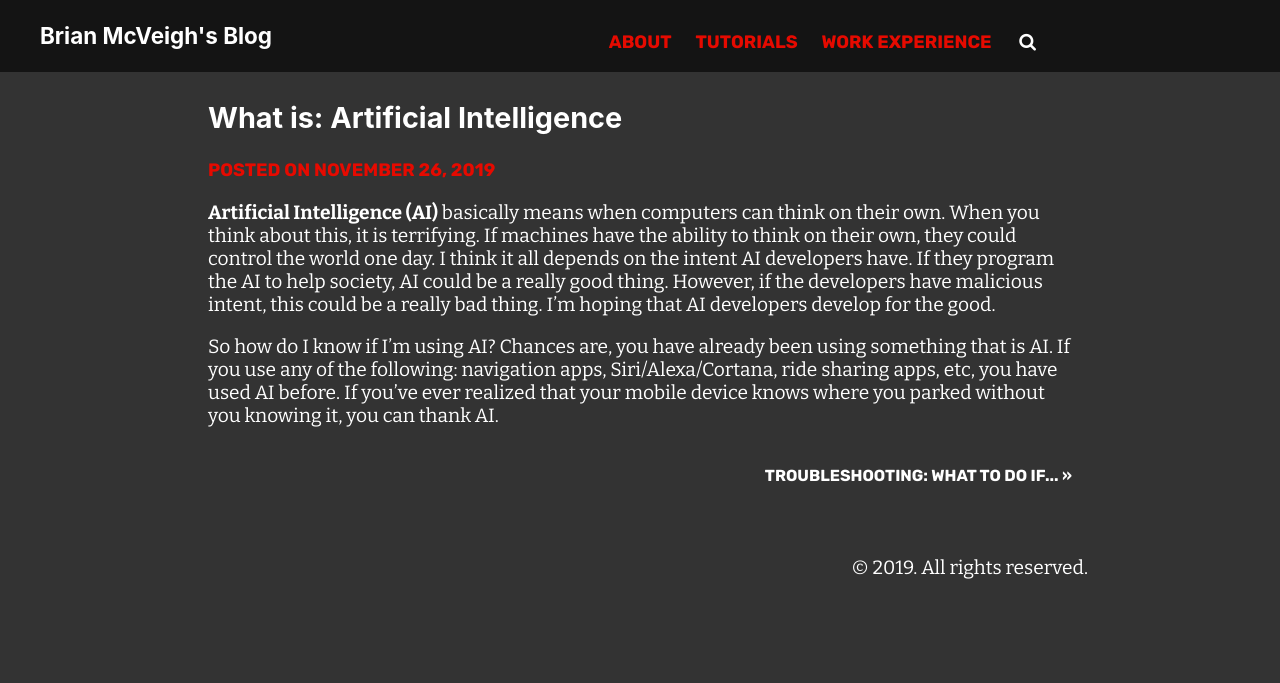
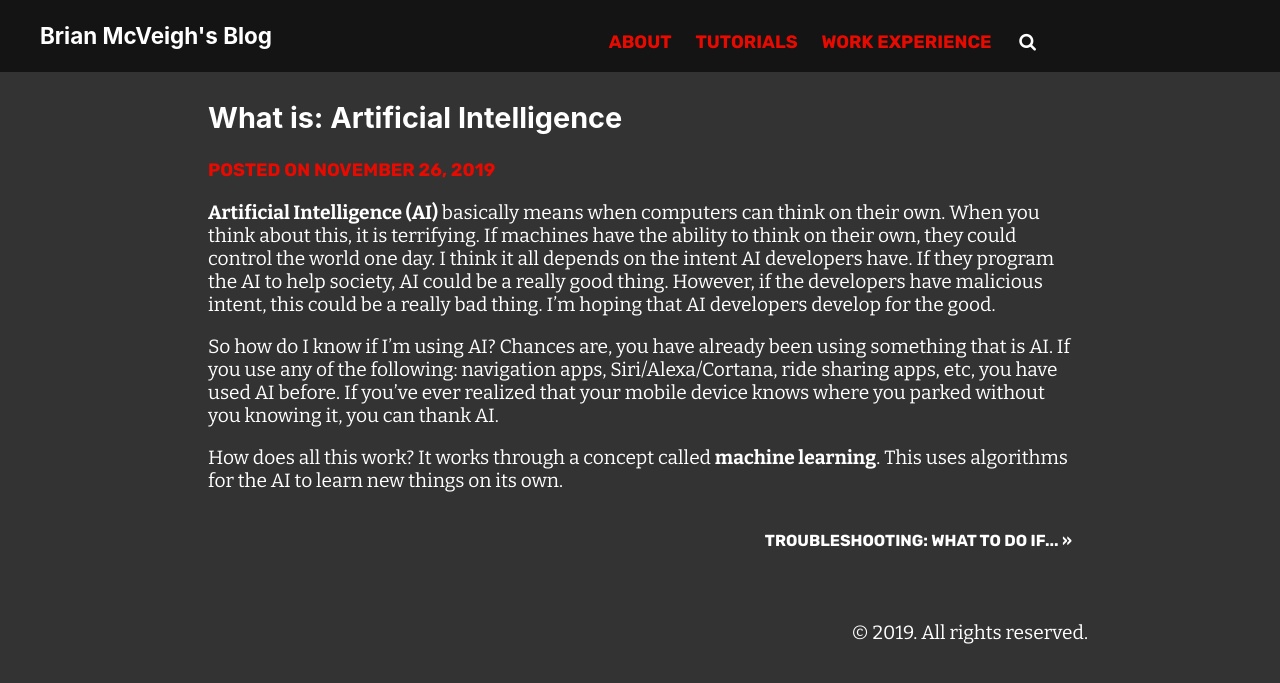
Before and after one commit to bmcveigh/bmcveigh.github.io, a Jekyll site: the page built from _posts/2019-11-26-what-is-ai.markdown, in a window 1280 px wide. Shown: the top 683 px of the page. Built offline with Jekyll 4.4.1, drawn with Linux system fonts in a browser that asks for light colours.

Commit message:
Update 2019-11-26-what-is-ai.markdown

```diff
--- a/_posts/2019-11-26-what-is-ai.markdown
+++ b/_posts/2019-11-26-what-is-ai.markdown
@@ -15,3 +15,6 @@ So how do I know if I'm using AI? Chances are, you have already been using somet
 is AI. If you use any of the following: navigation apps, Siri/Alexa/Cortana, ride sharing
 apps, etc, you have used AI before. If you've ever realized that your mobile device knows
 where you parked without you knowing it, you can thank AI.
+
+How does all this work? It works through a concept called **machine learning**. This uses
+algorithms for the AI to learn new things on its own.
```
